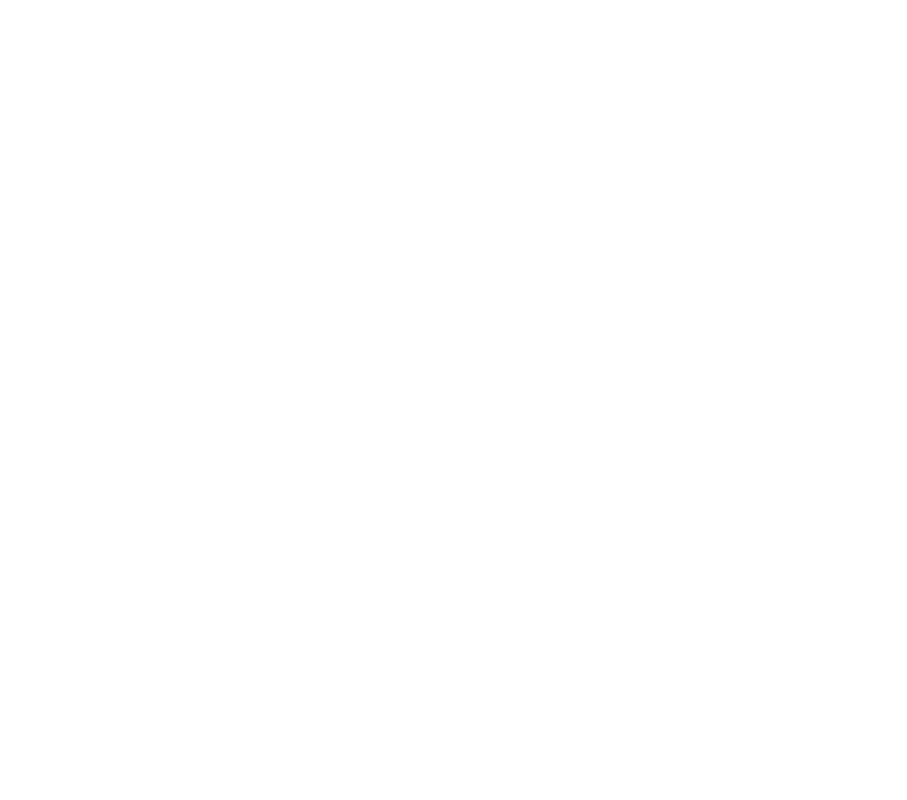
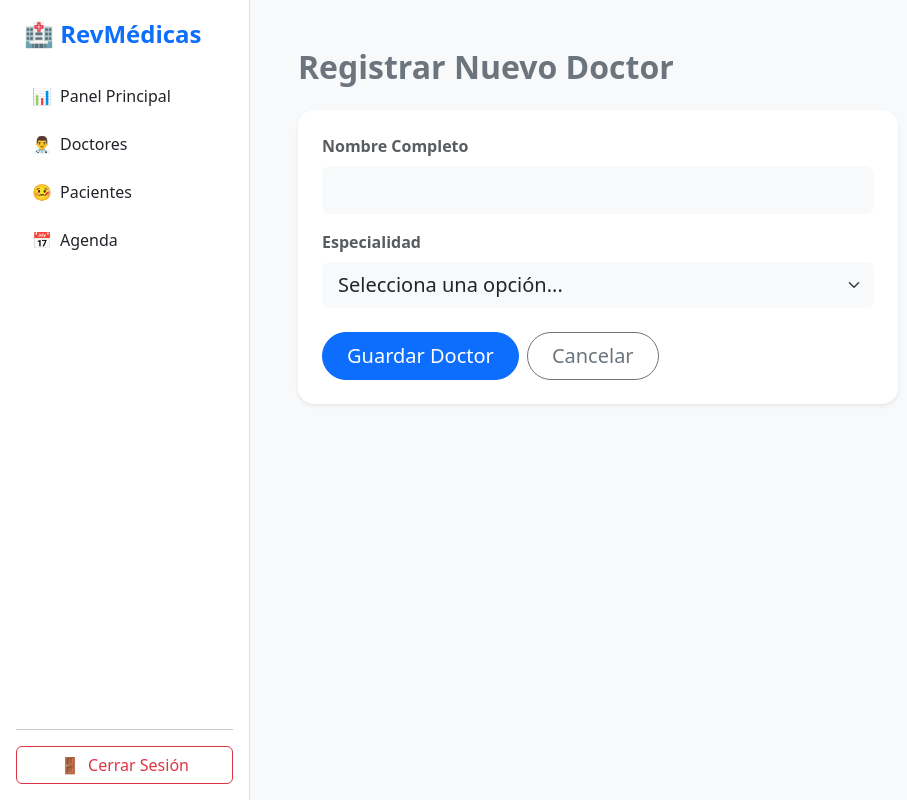
Before and after one commit to Vhinil-O/Proyecto-final-RevMedicas, a React app in the folder frontend/: page /doctors/create in a window 1280 px wide. Before the commit this address had no page. Shown: the whole page, without its empty margins (0-907 px from the left). Built offline with nearby package versions, Linux system fonts and the light colour scheme; the HTML template or start-up script is replaced by a standard one.

Commit message:
[ADDED] CRUD doctores terminado

```diff
--- a/frontend/src/App.jsx
+++ b/frontend/src/App.jsx
@@ -5,11 +5,12 @@
 import Login from './pages/Login';
 import Dashboard from './pages/Dashboard';
 import Doctors from './pages/Doctors';
-
+import DoctorForm from './pages/DoctorForm'
 
 function App() {
   return (
     <Routes>
+
       <Route path="/" element={<Navigate to="/login" replace />} />
 
       <Route path="/login" element={<Login />} />
@@ -17,6 +18,10 @@
       <Route path="/dashboard" element={<Dashboard />} />
 
       <Route path="/doctors" element={<Doctors />} />
+
+      <Route path="/doctors/create" element={<DoctorForm />} />
+      <Route path="/doctors/edit/:id" element={<DoctorForm />} />
+
     </Routes>
   );
 }
--- /dev/null
+++ b/frontend/src/pages/DoctorForm.jsx
@@ -0,0 +1,118 @@
+import React, { useState, useEffect } from 'react';
+import { useNavigate, useParams } from 'react-router-dom';
+import Sidebar from '../components/Sidebar';
+import api from '../services/api';
+
+function DoctorForm() {
+  const [nombre, setNombre] = useState('');
+  const [especialidad, setEspecialidad] = useState('');
+
+  const navigate = useNavigate();
+  const { id } = useParams(); // Capturamos el ID de la URL (si existe)
+
+
+  useEffect(() => {
+    const loadDoctor = async () => {
+      if (id) { // Si hay un ID, cargamos los datos del doctor
+        try {
+
+          const response = await api.get(`/doctors/${id}`);// Petición GET para traer los datos actuales del doctor
+          setNombre(response.data.nombre);
+          setEspecialidad(response.data.especialidad);
+        } catch (error) {
+          console.error(error);
+          alert("Error al cargar el doctor");
+        }
+      }
+    };
+    loadDoctor();
+  }, [id]); // Se ejecuta si cambia el ID
+
+  const handleSubmit = async (e) => {
+    e.preventDefault();
+
+    try {
+      if (id) {//Si hay un id entramos en un modo de edicion
+
+        await api.put(`/doctors/${id}`, {
+          nombre: nombre,
+          especialidad: especialidad
+        });
+        alert('¡Doctor actualizado correctamente!');
+      } else {//Si no, en un modo de creacion
+
+        await api.post('/doctors/', {
+          nombre: nombre,
+          especialidad: especialidad
+        });
+        alert('¡Doctor registrado con éxito!');
+      }
+      navigate('/doctors');
+    } catch (error) {
+      console.error(error);
+      alert('Error al guardar');
+    }
+  };
+
+  return (
+    <div className="d-flex bg-light" style={{ minHeight: '100vh' }}>
+      <Sidebar />
+
+      <div className="flex-grow-1 p-5">
+        {/* Título dinámico: Cambia según si estamos editando o creando */}
+        <h2 className="fw-bold text-secondary mb-4">
+          {id ? 'Editar Doctor' : 'Registrar Nuevo Doctor'}
+        </h2>
+
+        <div className="card border-0 shadow-sm rounded-4 p-4" style={{ maxWidth: '600px' }}>
+          <form onSubmit={handleSubmit}>
+
+            <div className="mb-3">
+              <label className="form-label fw-bold text-muted">Nombre Completo</label>
+              <input
+                type="text"
+                className="form-control form-control-lg bg-light border-0"
+                value={nombre}
+                onChange={(e) => setNombre(e.target.value)}
+                required
+              />
+            </div>
+
+            <div className="mb-4">
+              <label className="form-label fw-bold text-muted">Especialidad</label>
+              <select
+                className="form-select form-select-lg bg-light border-0"
+                value={especialidad}
+                onChange={(e) => setEspecialidad(e.target.value)}
+                required
+              >
+                <option value="">Selecciona una opción...</option>
+                <option value="Cardiología">Cardiología</option>
+                <option value="Pediatría">Pediatría</option>
+                <option value="Medicina General">Medicina General</option>
+                <option value="Neurología">Neurología</option>
+                <option value="Dermatología">Dermatología</option>
+              </select>
+            </div>
+
+            <div className="d-flex gap-2">
+              <button type="submit" className="btn btn-primary btn-lg rounded-pill px-4">
+                {id ? 'Guardar Cambios' : 'Guardar Doctor'}
+              </button>
+              <button
+                type="button"
+                className="btn btn-outline-secondary btn-lg rounded-pill px-4"
+                onClick={() => navigate('/doctors')}
+              >
+                Cancelar
+              </button>
+            </div>
+
+          </form>
+        </div>
+      </div>
+    </div>
+  );
+}
+
+export default DoctorForm;
--- a/frontend/src/pages/doctor.jsx
+++ b/frontend/src/pages/Doctors.jsx
@@ -2,8 +2,10 @@
 import React, { useEffect, useState } from 'react';
 import Sidebar from '../components/Sidebar';
 import api from '../services/api';
+import { useNavigate } from 'react-router-dom';
 
 function Doctors() {
+  const navigate = useNavigate();
   const [doctors, setDoctors] = useState([]);
 
   // Cargar doctores al iniciar
@@ -46,7 +48,8 @@
       <div className="flex-grow-1 p-5">
         <div className="d-flex justify-content-between align-items-center mb-4">
           <h2 className="fw-bold text-secondary">Directorio de Doctores</h2>
-          <button className="btn btn-primary btn-lg rounded-pill shadow-sm">
+          <button onClick={() => navigate('/doctors/create')}
+          className="btn btn-primary btn-lg rounded-pill shadow-sm" >
             + Nuevo Doctor
           </button>
         </div>
@@ -82,8 +85,8 @@
                       </p>
 
                       <div className="d-flex gap-2 mt-auto">
-                        <button className="btn btn-sm btn-outline-primary rounded-pill px-3">
-                          Ver Perfil
+                        <button className="btn btn-sm btn-outline-primary rounded-pill px-3" onClick={() => navigate(`/doctors/edit/${doc.id_doctor}`)}>
+                          Editar
                         </button>
                         <button
                           onClick={() => handleDelete(doc.id_doctor)}
```
